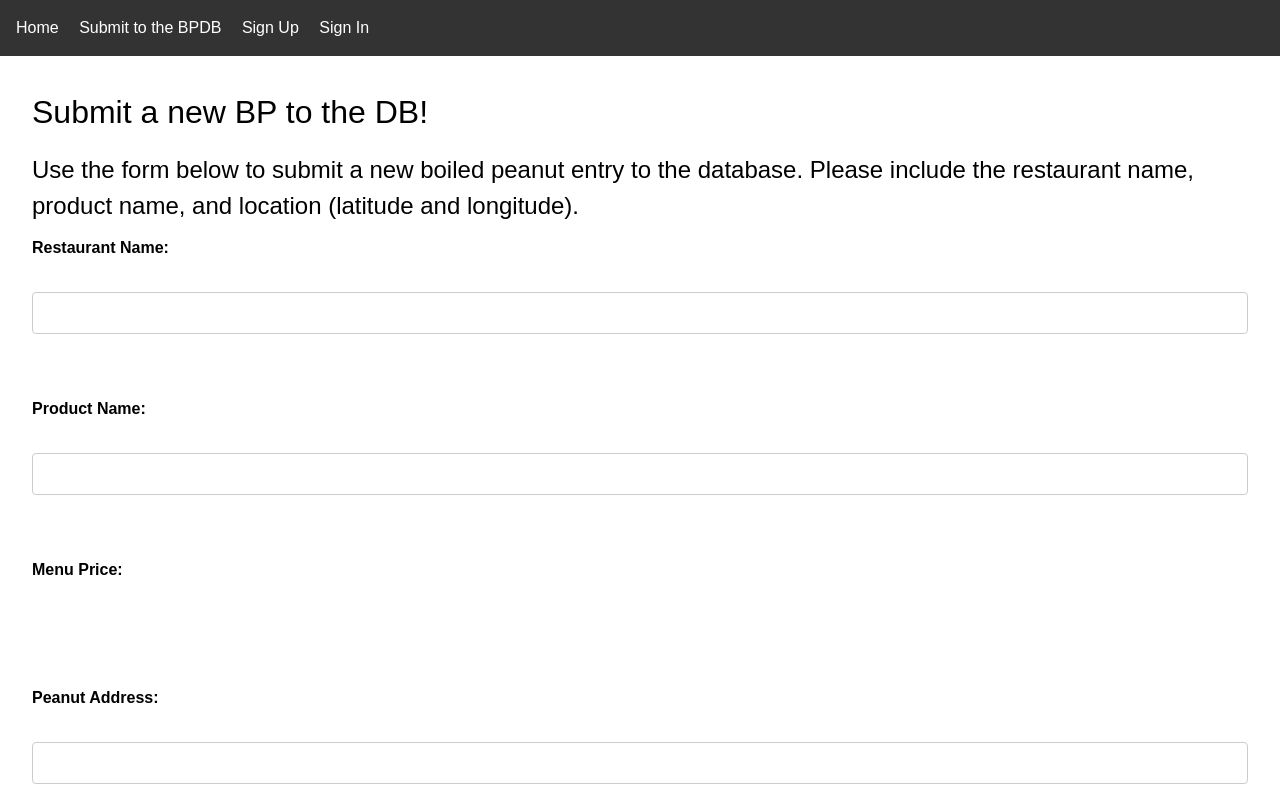
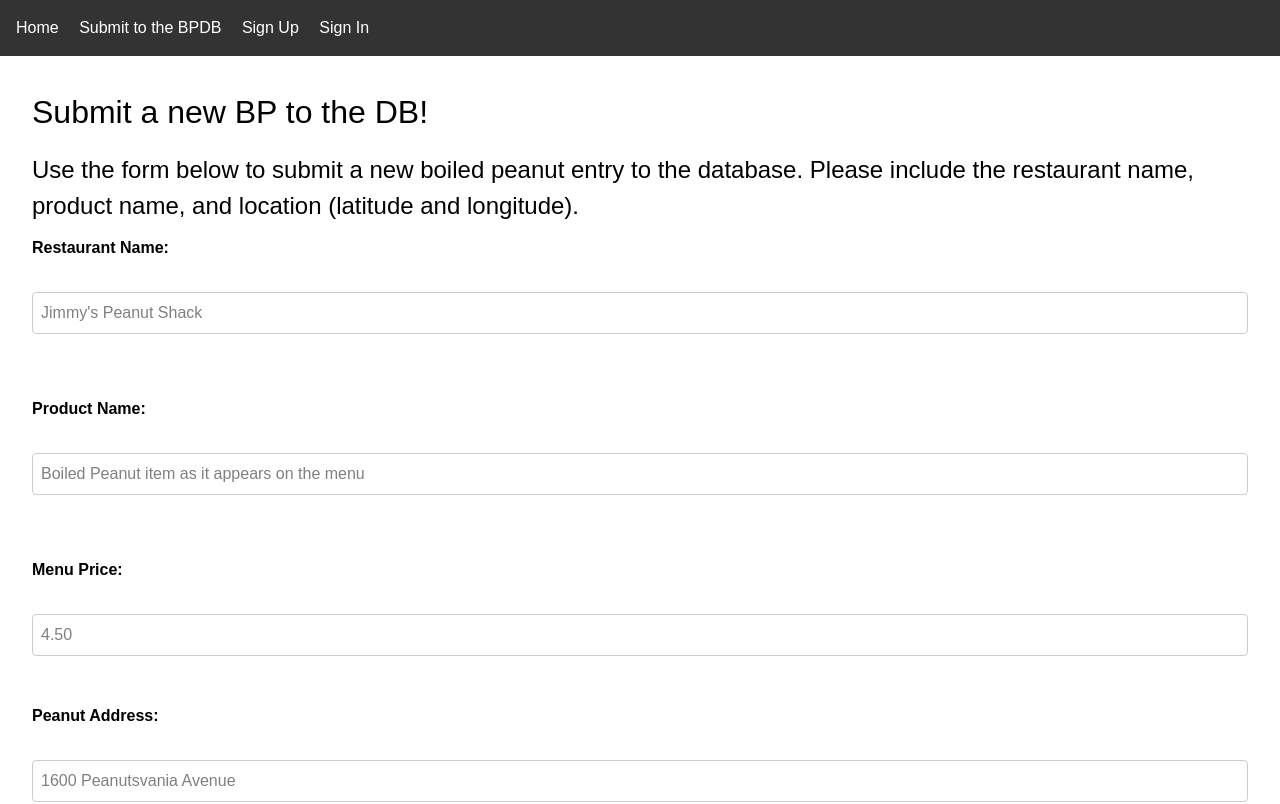
Before and after one commit to UrbaneD0ge/BPDB, a SvelteKit app: page /submit in a window 1280 px wide. Shown: the top 804 px of the page. Built offline with nearby package versions, Linux system fonts and the light colour scheme; no server answers.

Commit message:
trying to redirect from submit

```diff
--- a/src/routes/submit/+page.server.js
+++ b/src/routes/submit/+page.server.js
@@ -1,4 +1,6 @@
 /** @satisfies {import('./$types').Actions} */
+import { redirect } from '@sveltejs/kit';
+
 export const actions = {
     default: async (event) => {
 
@@ -31,14 +33,14 @@ export const actions = {
         }
 
         try {
-            console.log('Inserting peanut with data:', {
-                p_resto_name: resto_name,
-                p_product: product_name,
-                price: price,
-                address: address,
-                p_lon: parseFloat(longitude),
-                p_lat: parseFloat(latitude)
-            });
+            // console.log('Inserting peanut with data:', {
+            //     p_resto_name: resto_name,
+            //     p_product: product_name,
+            //     price: price,
+            //     address: address,
+            //     p_lon: parseFloat(longitude),
+            //     p_lat: parseFloat(latitude)
+            // });
             const { data, error } = await event.locals.supabase.rpc('insert_peanut', {
                 p_resto_name: resto_name,
                 p_product: product_name,
@@ -46,11 +48,18 @@ export const actions = {
                 p_address: address,
                 p_lon: parseFloat(longitude),
                 p_lat: parseFloat(latitude)
-            });
+            }).select('*');
+
 
             if (error) {
                 throw error;
-            }
+            } return {
+                success: true,
+                message: 'Peanut submitted successfully',
+                data: data,
+            };
+
+
         } catch (error) {
             console.error('Error inserting peanut:', error);
             return {
@@ -58,10 +67,8 @@ export const actions = {
                 message: 'Error inserting peanut: ' + (error.message || 'Unknown error')
             };
         }
-
-        return {
-            success: true,
-            message: 'Peanut submitted successfully'
-        };
+// TODO: Redirect to the new ID/rate page
+        // console.log(data)
+        // throw redirect(303, '/')
     }
 };
--- a/src/routes/submit/+page.svelte
+++ b/src/routes/submit/+page.svelte
@@ -1,8 +1,9 @@
 <script>
 import Loader from '$lib/Loader.svelte';
 import { onMount } from 'svelte';
+import { enhance } from "$app/forms";
 
-let data;
+let { data, form } = $props();
 let isLoading = $state(true);
 let coords = $state({ lat: null, lon: null });
 
@@ -29,21 +30,21 @@ onMount(() => {
 <h1>Submit a new BP to the DB!</h1>
 <p>Use the form below to submit a new boiled peanut entry to the database. Please include the restaurant name, product name, and location (latitude and longitude).</p>
 
-<form method="POST">
+<form method="POST" use:enhance>
     <label for="resto_name">Restaurant Name:</label><br>
-    <input type="text" id="resto_name" name="resto_name" required><br><br>
+    <input type="text" id="resto_name" name="resto_name" placeholder="Jimmy's Peanut Shack" required><br><br>
 
     <label for="product">Product Name:</label><br>
-    <input type="text" id="product" name="product_name" required><br><br>
+    <input type="text" id="product" name="product_name" placeholder="Boiled Peanut item as it appears on the menu" required><br><br>
 
     <label for="price">Menu Price:</label><br>
-    <input type="number" step="0.01" id="price" name="price" required><br><br>
+    <input type="number" min="0.00" step="0.01" id="price" name="price" placeholder="4.50" required><br><br>
 
 <fieldset>
 
     <!-- TODO: This should be an address picker eventually -->
     <label for="address">Peanut Address:</label><br>
-    <input type="text" id="address" name="address" required><br><br>
+    <input type="text" id="address" name="address" placeholder="1600 Peanutsvania Avenue" required><br><br>
 
     <div class="geopoint-container flex w-100 * justify-around">
         <div class="mr-4">
@@ -63,7 +64,9 @@ onMount(() => {
     </div>
 
 </fieldset>
-
+    {#if form?.error}
+        <p class="error-message">{form.error}</p>
+    {/if}
 <br><br>
     <input type="submit" value="Submit">
     {#if data?.error}
@@ -80,6 +83,13 @@ onMount(() => {
     label {
         font-weight: bold;
         width: 25%;
+    }
+
+    input[type="number"] {
+        /* background-color: #ccc; */
+        border: 1px solid #ccc;
+        padding: 8px;
+        border-radius: 4px;
     }
 
     input[type="text"] {
```
